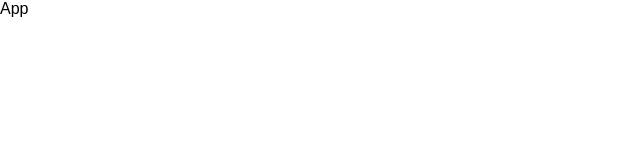
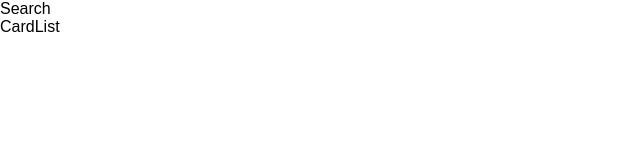
Before and after one commit to anelka777/rs-react-app, a React (Vite) app: page / in a window 1280 px wide. Shown: the top 160 px of the page, without its empty margins (0-640 px from the left). Built offline with nearby package versions, Linux system fonts and the light colour scheme.

Commit message:
feat: add initial component structure

```diff
--- a/src/App.tsx
+++ b/src/App.tsx
@@ -1,7 +1,20 @@
-import './App.css'
+import React from 'react';
+import Search from './components/Search/Search';
+import CardList from './components/CardList/CardList';
 
-function App() {
-  return <div>App</div>;
+class App extends React.Component {
+  render() {
+    return (
+        <div>
+          <section>
+            <Search />
+          </section>
+          <section>
+            <CardList />
+          </section>
+        </div>
+    );
+  }
 }
 
 export default App;
--- /dev/null
+++ b/src/components/CardList/CardList.tsx
@@ -0,0 +1,9 @@
+import React from 'react';
+
+class CardList extends React.Component {
+    render() {
+        return <div>CardList</div>;
+    }
+}
+
+export default CardList;
--- /dev/null
+++ b/src/components/Search/Search.tsx
@@ -0,0 +1,9 @@
+import React from 'react';
+
+class Search extends React.Component {
+    render() {
+        return <div>Search</div>;
+    }
+}
+
+export default Search;
```
Also changed, not shown: src/components/Card/Card.tsx (added, +9 -0 lines), src/components/ErrorBoundary/ErrorBoundary.tsx (added, +9 -0 lines), src/components/Spinner/Spinner.tsx (added, +9 -0 lines), src/App.css (deleted).
